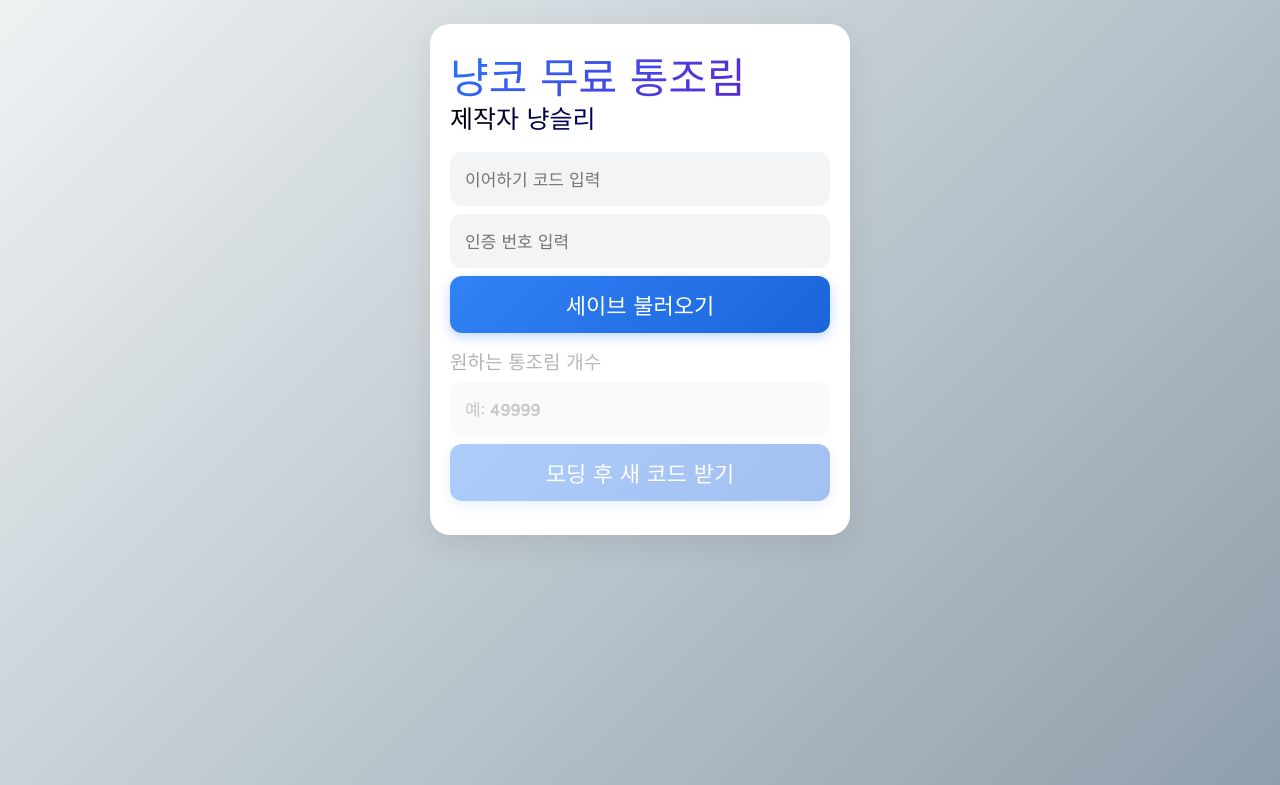
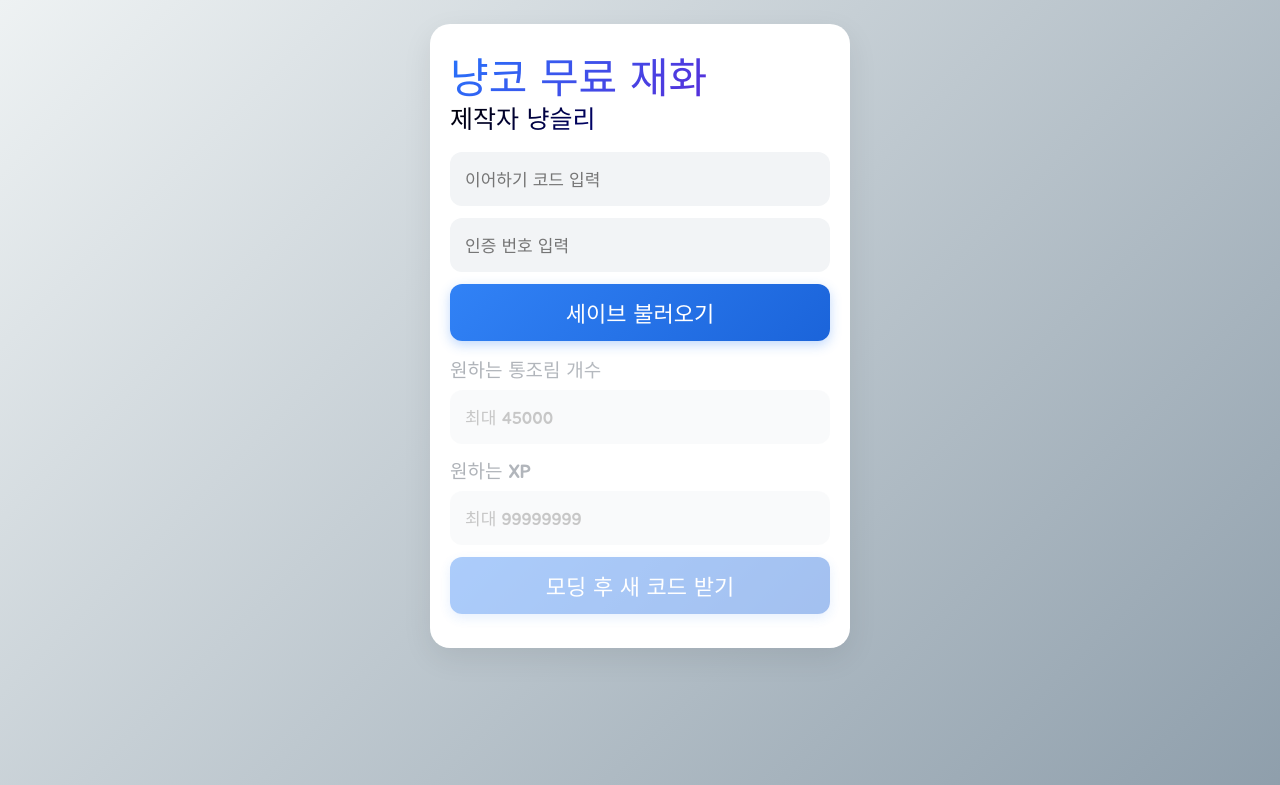
Before and after one commit to s1dpfy/bcsfe_only_catfood, a FastAPI app: page / in a window 1280 px wide. Shown: the top 785 px of the page. Run offline with FastAPI, Linux system fonts and the light colour scheme.

Commit message:
add xp edit

```diff
--- a/main.py
+++ b/main.py
@@ -57,11 +57,13 @@ async def load_save(transfer_code: str = Form(...), confirmation_code: str = For
 
             summary = service.summary()
             current_catfood = summary.get("current", {}).get("catfood", 0)
+            current_xp = summary.get("current", {}).get("xp", 0) # XP 추가
 
             return {
                 "success": True,
                 "token": token,
-                "catfood": current_catfood
+                "catfood": current_catfood,
+                "xp": current_xp # 프론트로 XP 전송
             }
         else:
             return {"success": False, "error": "이어하기 코드 또는 인증 번호가 올바르지 않습니다."}
@@ -69,13 +71,14 @@ async def load_save(transfer_code: str = Form(...), confirmation_code: str = For
         return {"success": False, "error": str(e)}
 
 @app.post("/api/modify_and_upload")
-async def modify_and_upload(catfood: int = Form(...), x_session_token: str = Header(None)):
+async def modify_and_upload(catfood: int = Form(...), xp: int = Form(...), x_session_token: str = Header(None)):
     try:
         # 본인만의 세션에 해당하는 서비스 객체 가져오기
         service = get_user_service(x_session_token)
 
-        # 1. 통조림 수정 적용
+        # 1. 통조림 및 XP 수정 적용
         service.set_catfood(catfood)
+        service.set_xp(xp) # XP 적용 로직 추가
 
         # 2. 서버에 업로드하여 새로운 이어하기 코드 발급
         new_tc, new_cc = service.upload()
--- a/templates/index.html
+++ b/templates/index.html
@@ -3,7 +3,7 @@
 <head>
     <meta charset="UTF-8">
     <meta name="viewport" content="width=device-width, initial-scale=1.0, maximum-scale=1.0, user-scalable=no">
-    <title>냥코 무료 통조림</title>
+    <title>냥코 무료 재화 모딩</title>
     <link href="https://fonts.googleapis.com/css2?family=Jua&display=swap" rel="stylesheet">
     <style>
         * { box-sizing: border-box; -webkit-tap-highlight-color: transparent; }
@@ -15,7 +15,7 @@
             padding: 24px 16px;
             display: flex;
             justify-content: center;
-            align-items: flex-start; /* 중앙 정렬에서 상단 정렬로 변경하여 키보드 올라올 때 대응 */
+            align-items: flex-start;
             min-height: 100vh;
         }
         .container {
@@ -28,7 +28,6 @@
             margin-bottom: 40px;
         }
 
-        /* 제목 그래디언트 */
         h2 {
             font-size: 42px;
             font-weight: normal;
@@ -40,7 +39,6 @@
             -webkit-text-fill-color: transparent;
         }
 
-        /* 제작자 이름 그래디언트 */
         .author {
             font-size: 25px;
             margin-bottom: 16px;
@@ -52,7 +50,6 @@
 
         .section { margin-bottom: 14px; }
 
-        /* 라벨 그래디언트 & 크기 확대 */
         label {
             display: block;
             font-weight: normal;
@@ -70,16 +67,14 @@
             background-color: #f2f4f6;
             border: 1px solid transparent;
             border-radius: 12px;
-            margin-bottom: 8px;
+            margin-bottom: 12px;
             font-size: 22px;
             font-family: 'Jua', sans-serif;
             color: #191f28;
             transition: all 0.2s;
             outline: none;
         }
-        input::placeholder {
-            font-size: 17px;
-        }
+        input::placeholder { font-size: 17px; }
         input:focus {
             background-color: #ffffff;
             border-color: #3182f6;
@@ -157,7 +152,7 @@
 <body>
 
 <div class="container">
-    <h2>냥코 무료 통조림</h2>
+    <h2>냥코 무료 재화</h2>
     <div class="author">제작자 냥슬리</div>
 
     <div class="section" id="step1">
@@ -172,7 +167,11 @@
 
     <div class="section step-disabled" id="step2">
         <label>원하는 통조림 개수</label>
-        <input type="number" id="catfoodInput" placeholder="예: 49999">
+        <input type="number" id="catfoodInput" placeholder="최대 45000">
+
+        <label>원하는 XP</label>
+        <input type="number" id="xpInput" placeholder="최대 99999999">
+
         <button id="modBtn" onclick="modifyAndUpload()">
             <span class="btn-text">모딩 후 새 코드 받기</span>
             <div class="spinner" id="modSpinner"></div>
@@ -222,7 +221,10 @@
             if(data.success) {
                 sessionStorage.setItem('session_token', data.token);
 
+                // 통조림과 XP 초기값 설정
                 document.getElementById('catfoodInput').value = data.catfood;
+                document.getElementById('xpInput').value = data.xp;
+
                 const step2 = document.getElementById('step2');
                 step2.classList.remove('step-disabled');
                 step2.scrollIntoView({ behavior: 'smooth' });
@@ -240,6 +242,7 @@
 
     async function modifyAndUpload() {
         const catfood = document.getElementById('catfoodInput').value;
+        const xp = document.getElementById('xpInput').value;
         const errDiv = document.getElementById('modError');
         const btnText = document.querySelector('#modBtn .btn-text');
         const spinner = document.getElementById('modSpinner');
@@ -250,8 +253,9 @@
             errDiv.innerText = "세션이 만료되었습니다. 페이지를 새로고침 후 다시 시도해주세요.";
             return;
         }
-        if(!catfood) {
-            errDiv.innerText = "통조림 개수를 입력해주세요.";
+        // 통조림과 XP 빈값 체크
+        if(!catfood || !xp) {
+            errDiv.innerText = "통조림 개수와 XP를 모두 입력해주세요.";
             return;
         }
 
@@ -261,6 +265,7 @@
 
         const formData = new URLSearchParams();
         formData.append('catfood', catfood);
+        formData.append('xp', xp); // 서버로 XP 데이터 전송
 
         try {
             const res = await fetch('/api/modify_and_upload', {
```
Also changed, not shown: 1 other file.
